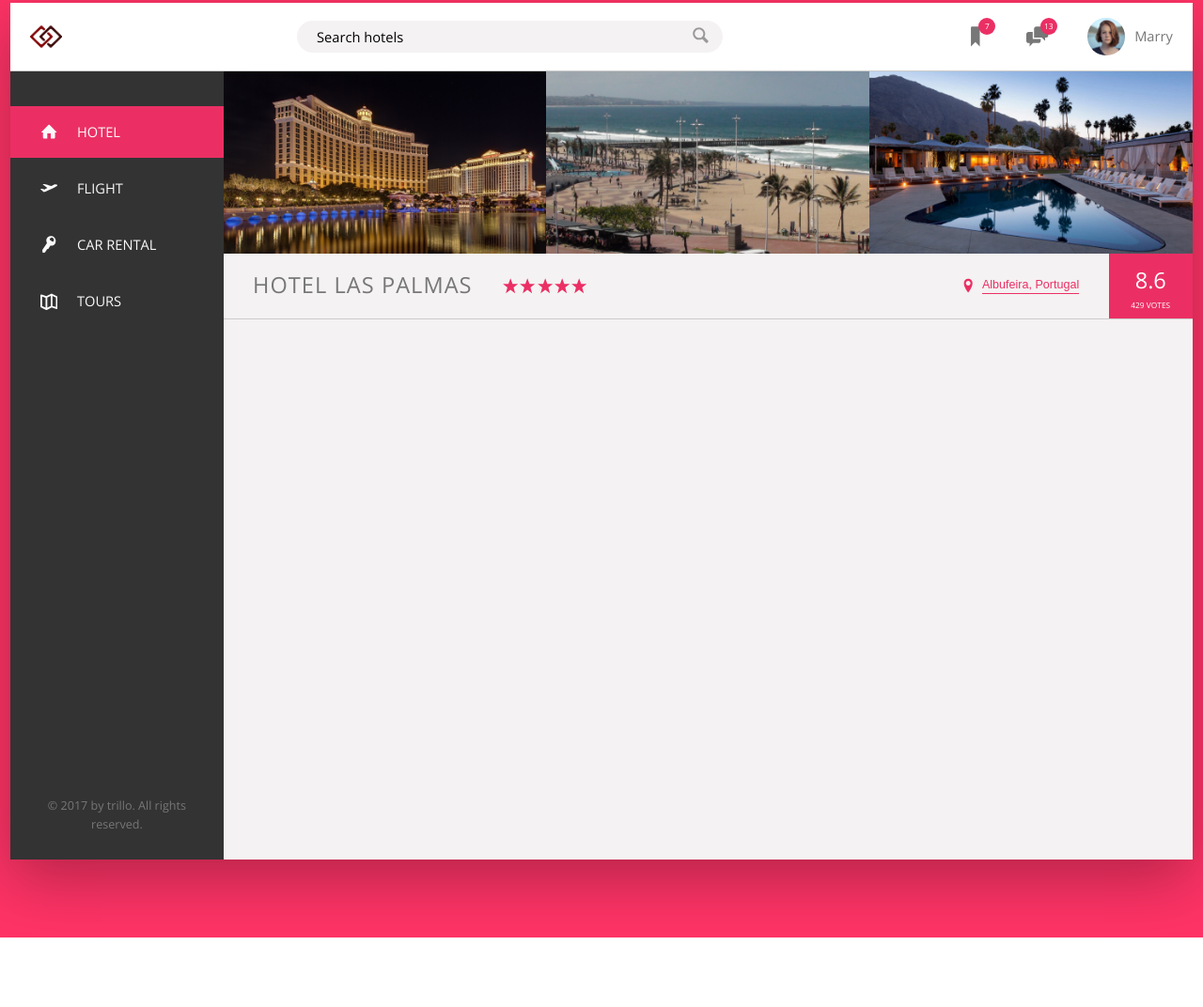
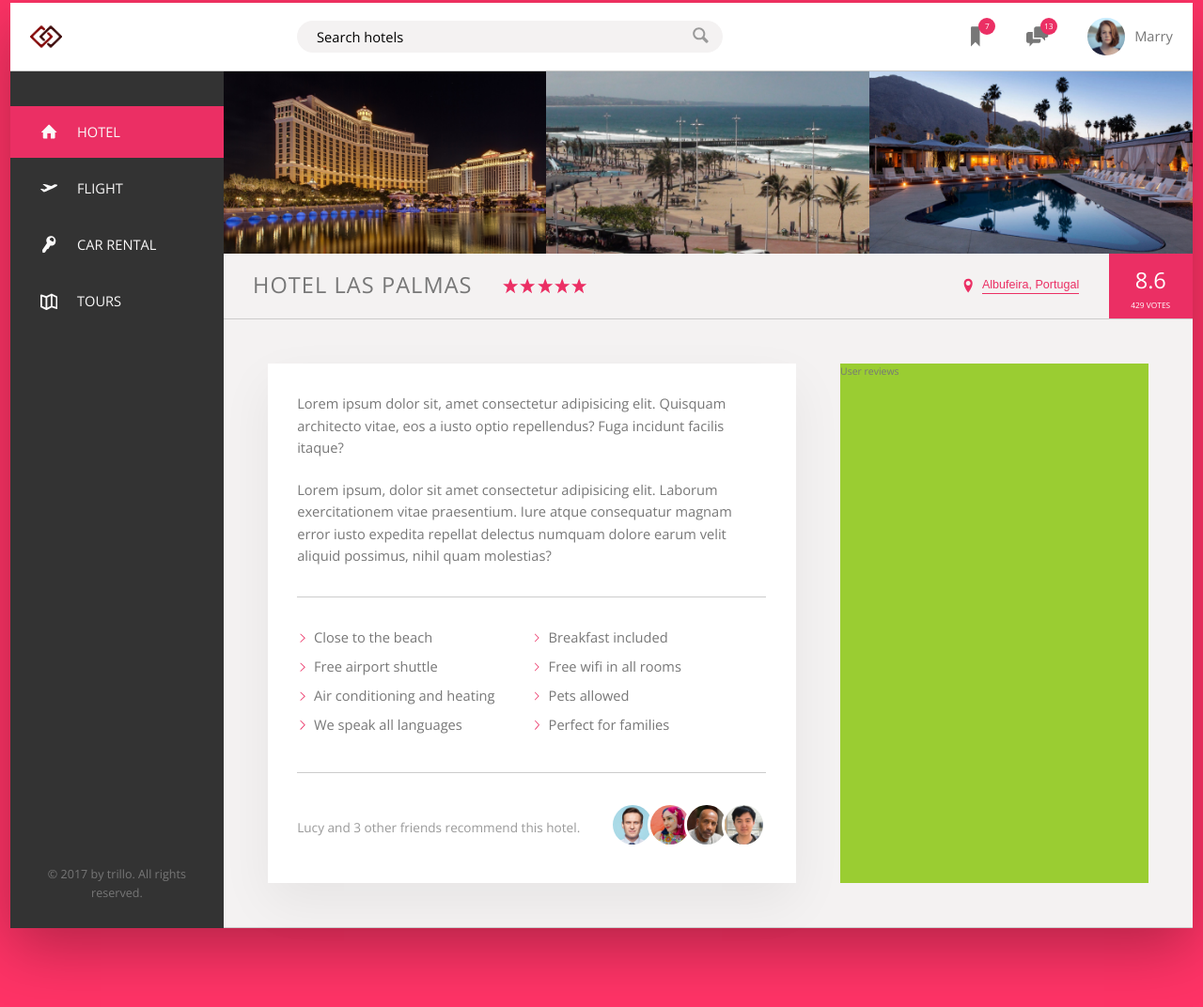
Before and after one commit to a-korkin/trillo, a website: page index.html in a window 1280 px wide. Shown: the part 81-1153 px from the top of the page at 94% size. Before the commit the page ends 1079 px from the top, so only its background shows below. Drawn offline with nearby package versions, Linux system fonts and the light colour scheme.

Commit message:
description added

```diff
--- a/index.html
+++ b/index.html
@@ -131,6 +131,43 @@
                         <div class="overview__rating-count">429 votes</div>
                     </div>
                 </div>
+
+                <div class="detail">
+                    <div class="description">
+                        <p class="paragraph">
+                            Lorem ipsum dolor sit, amet consectetur adipisicing elit. Quisquam architecto vitae, eos a iusto optio repellendus? Fuga incidunt facilis itaque?
+                        </p>
+                        <p class="paragraph">
+                            Lorem ipsum, dolor sit amet consectetur adipisicing elit. Laborum exercitationem vitae praesentium. Iure atque consequatur magnam error iusto expedita repellat delectus numquam dolore earum velit aliquid possimus, nihil quam molestias?
+                        </p>
+                        <ul class="list">
+                            <li class="list__item">Close to the beach</li>
+                            <li class="list__item">Breakfast included</li>
+                            <li class="list__item">Free airport shuttle</li>
+                            <li class="list__item">Free wifi in all rooms</li>
+                            <li class="list__item">Air conditioning and heating</li>
+                            <li class="list__item">Pets allowed</li>
+                            <li class="list__item">We speak all languages</li>
+                            <li class="list__item">Perfect for families</li>
+                        </ul>
+
+                        <div class="recommend">
+                            <p class="recommend__count">
+                                Lucy and 3 other friends recommend this hotel.
+                            </p>
+                            <div class="recommend__friends">
+                                <img src="img/person1.jpg" alt="friend 1" class="recommend__photo">
+                                <img src="img/person2.jpg" alt="friend 2" class="recommend__photo">
+                                <img src="img/person3.jpg" alt="friend 3" class="recommend__photo">
+                                <img src="img/person4.jpg" alt="friend 4" class="recommend__photo">
+                            </div>
+                        </div>
+                    </div>
+
+                    <div class="user-reviews">
+                        User reviews
+                    </div>
+                </div>
             </main>
         </div>
     </div>
--- a/sass/_base.scss
+++ b/sass/_base.scss
@@ -13,6 +13,9 @@
     --color-grey-dark-3: #999;
 
     --shadow-dark: 0 2rem 6rem rgba(0, 0, 0, .3);
+    --shadow-light: 0 2rem 5rem rgba(0, 0, 0, .06);
+    --line: 1px solid var(--color-grey-light-3);
+
 }
 
 * {
--- a/sass/_components.scss
+++ b/sass/_components.scss
@@ -201,7 +201,7 @@
 // HOTEL OVERVIEW
 .overview {
     display: flex;
-    border-bottom: 1px solid var(--color-grey-light-3);
+    border-bottom: var(--line);
     align-items: center;
 
     &__heading {
@@ -298,3 +298,75 @@
         box-shadow: none;
     }
 }
+
+////////////////////////////////
+// PARAGRAPH
+.paragraph:not(:last-of-type) {
+    margin-bottom: 2rem;
+}
+
+////////////////////////////////
+// LIST
+.list {
+    list-style: none;
+    margin: 3rem 0;
+    padding: 3rem 0;
+    border-top: var(--line);
+    border-bottom: var(--line);
+
+    display: flex;
+    flex-wrap: wrap;
+
+    &__item {
+        flex: 0 0 50%;
+        margin-bottom: .7rem;
+    }
+
+    &__item::before {
+        content: "";
+        display: inline-block;
+        height: 1rem;
+        width: 1rem;
+        margin-right: .7rem;
+
+        // older browsers
+        // background-image: url("../img/chevron-thin-right.svg");
+        // background-size: cover;
+
+        // newer browsers - masks
+        background-color: var(--color-primary);
+        -webkit-mask-image: url("../img/chevron-thin-right.svg");
+        -webkit-mask-size: cover;
+        mask-image: url("../img/chevron-thin-right.svg");
+        mask-size: cover;
+    }
+}
+
+////////////////////////////////
+// RECOMMEND
+.recommend {
+    font-size: 1.3rem;
+    color: var(--color-grey-dark-3);
+    display: flex;
+    align-items: center;
+
+    &__count {
+        margin-right: auto;
+    }
+
+    &__friends {
+
+    }
+
+    &__photo {
+        box-sizing: content-box;
+        height: 4rem;
+        width: 4rem;
+        border-radius: 50%;
+        border: .3rem solid #fff;
+
+        &:not(:last-child) {
+            margin-right: -1.15rem;
+        }
+    }
+}
--- a/sass/_layout.scss
+++ b/sass/_layout.scss
@@ -31,6 +31,26 @@
 }
 
 .hotel-view {
-    height: 80rem;
     flex: 1;
 }
+
+.detail {
+    display: flex;
+    padding: 4.5rem;
+    background-color: var(--color-grey-light-2);
+    border-bottom: var(--line);
+}
+
+.description {
+    font-size: 1.4rem;
+    background-color: #fff;
+    box-shadow: var(--shadow-light);
+    padding: 3rem;
+    flex: 0 0 60%;
+    margin-right: 4.5rem;
+}
+
+.user-reviews {
+    background-color: yellowgreen;
+    flex: 1;
+}
```
Also changed, not shown: css/style.css, img/SVG/aircraft-take-off.svg (deleted), img/SVG/bookmark.svg (deleted), img/SVG/chat.svg (deleted), img/SVG/home.svg (deleted), img/SVG/key.svg (deleted), img/SVG/location-pin.svg (deleted), img/SVG/magnifying-glass.svg (deleted), img/SVG/map.svg (deleted), img/SVG/star.svg (deleted), img/chevron-thin-right.svg (renamed from img/SVG/chevron-thin-right.svg), img/person1.jpg (added), img/person2.jpg (added), img/person3.jpg (added), 1 more files.
